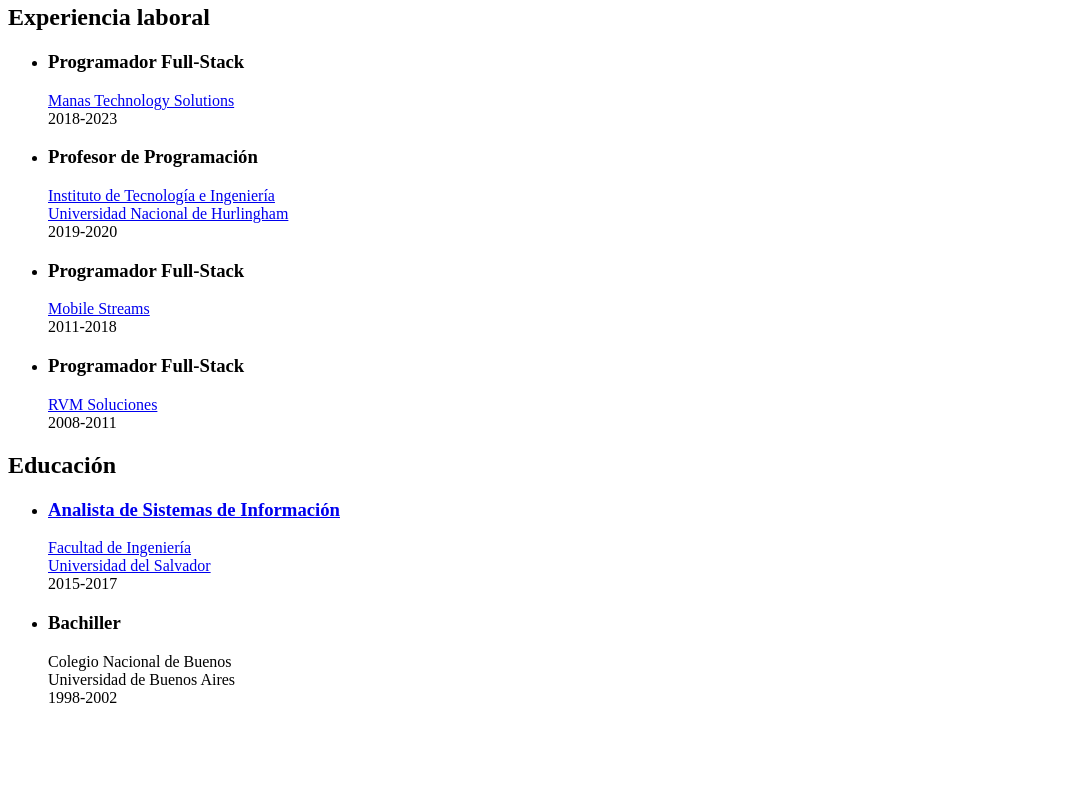
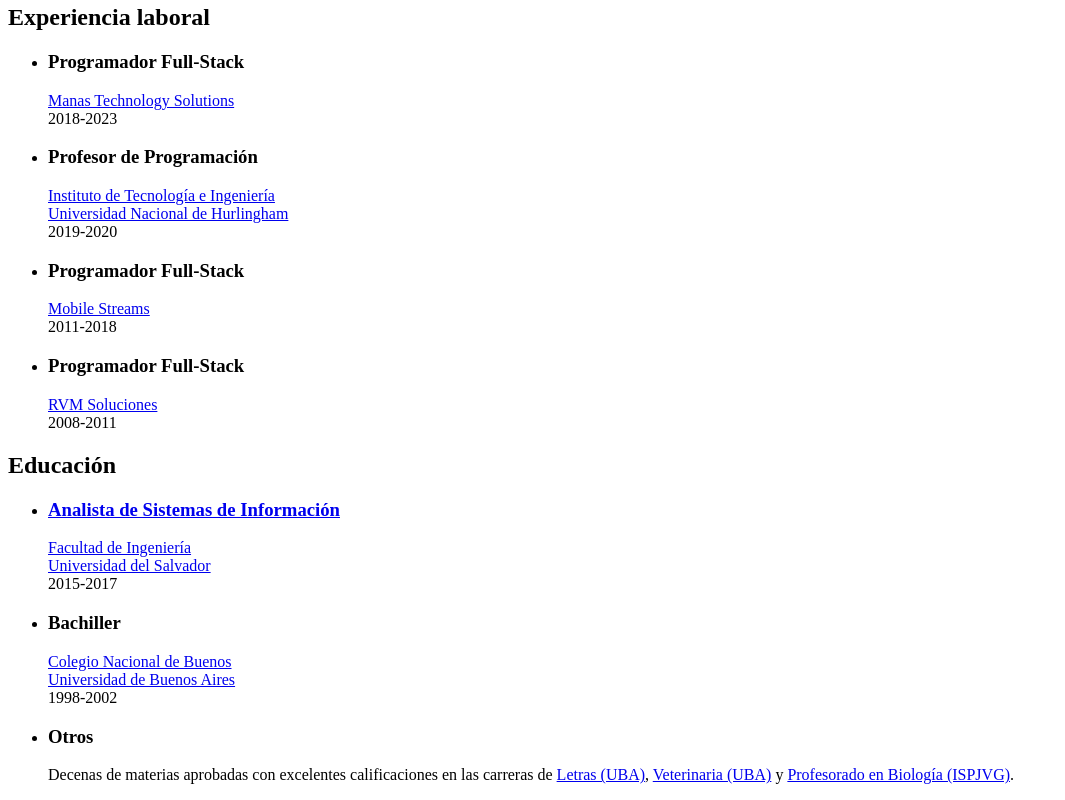
Before and after one commit to aeatencio/cv, a plain HTML site: page index.html in a window 1280 px wide. Shown: the part 720-1520 px from the top of the page, without its empty margins (0-1065 px from the left). Before the commit the page ends 1443 px from the top, so only its background shows below. Drawn offline with Linux system fonts and the light colour scheme.

Commit message:
Ajustes y agregados en Educación

```diff
--- a/index.html
+++ b/index.html
@@ -116,13 +116,21 @@
             Bachiller
         </h3>
         <div>
-            Colegio Nacional de Buenos
+            <a href="https://www.cnba.uba.ar/" target="_blank">Colegio Nacional de Buenos</a>
         </div>
         <div>
-            Universidad de Buenos Aires
+            <a href="https://www.uba.ar/" target="_blank">Universidad de Buenos Aires</a>
         </div>
         <div>
             1998-2002
         </div>
     </li>
+    <li>
+        <h3>
+            Otros
+        </h3>
+        <div>
+            Decenas de materias aprobadas con excelentes calificaciones en las carreras de <a href="http://letras.filo.uba.ar/" target="_blank">Letras (UBA)</a>, <a href="http://www.fvet.uba.ar/?q=veterinaria" target="_blank">Veterinaria (UBA)</a> y <a href="https://www.uba.ar/" target="_blank">Profesorado en Biología (ISPJVG)</a>.
+        </div>
+    </li>
 </ul>
```
